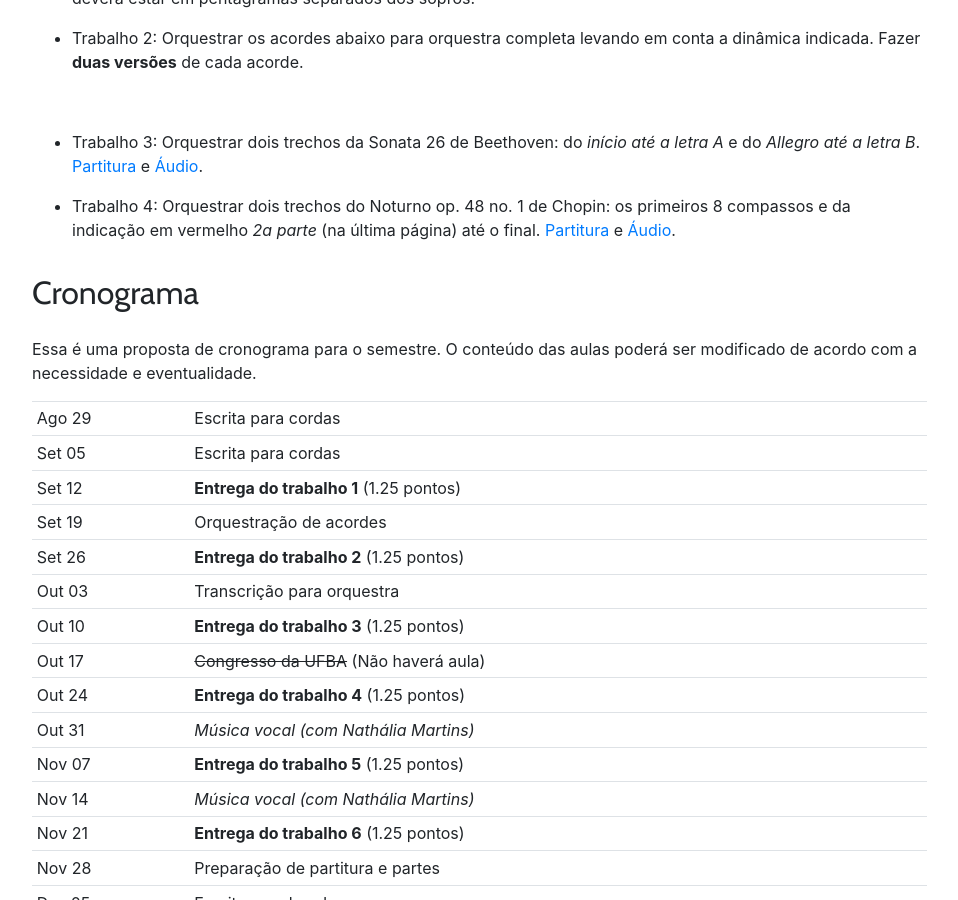
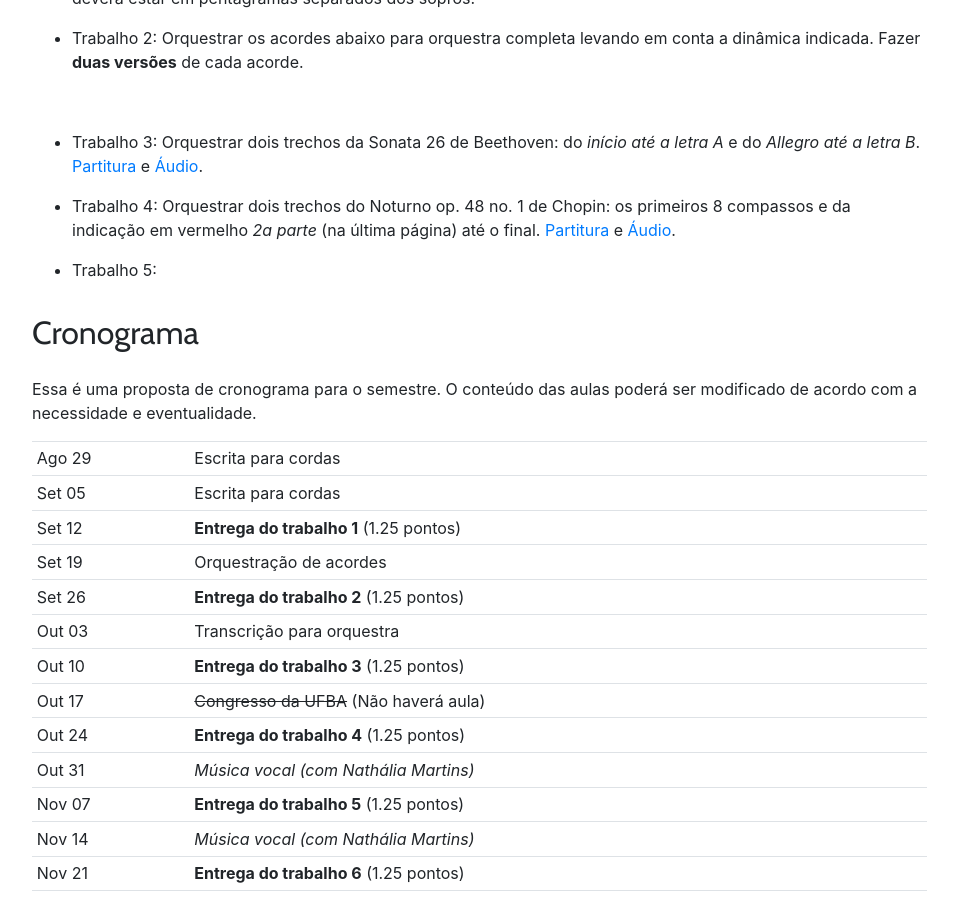
Before and after one commit to kroger/genosmus, a Jekyll site: the page built from _pedro/musa87.md, in a window 1280 px wide and 900 px high, scrolled down 594 px. Shown: the whole window, without its empty margins (68-1026 px from the left). Built offline with Jekyll 4.4.1, drawn with Linux system fonts in a browser that asks for light colours.

Commit message:
Testa implantação

```diff
--- a/_pedro/musa87.md
+++ b/_pedro/musa87.md
@@ -29,6 +29,8 @@ Continuação de Instrumentação e Orquestração III.
 - Trabalho 3: Orquestrar dois trechos da Sonata 26 de Beethoven: do *início até a letra A* e do *Allegro até a letra B*. [Partitura][3] e [Áudio][4].
 
 - Trabalho 4: Orquestrar dois trechos do Noturno op. 48 no. 1 de Chopin: os primeiros 8 compassos e da indicação em vermelho *2a parte* (na última página) até o final. [Partitura][5] e [Áudio][6].
+
+- Trabalho 5:
 
 
 ## Cronograma
```
